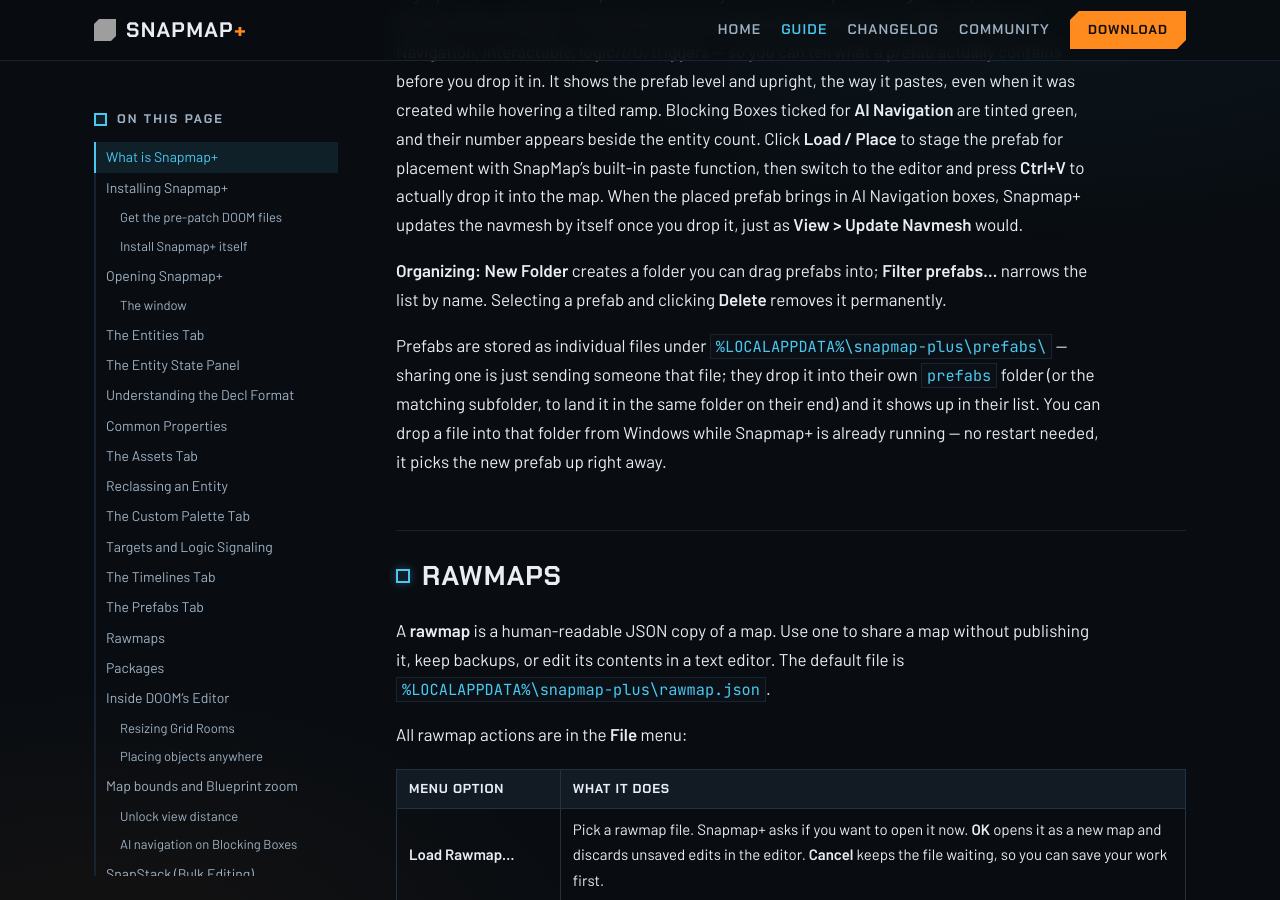
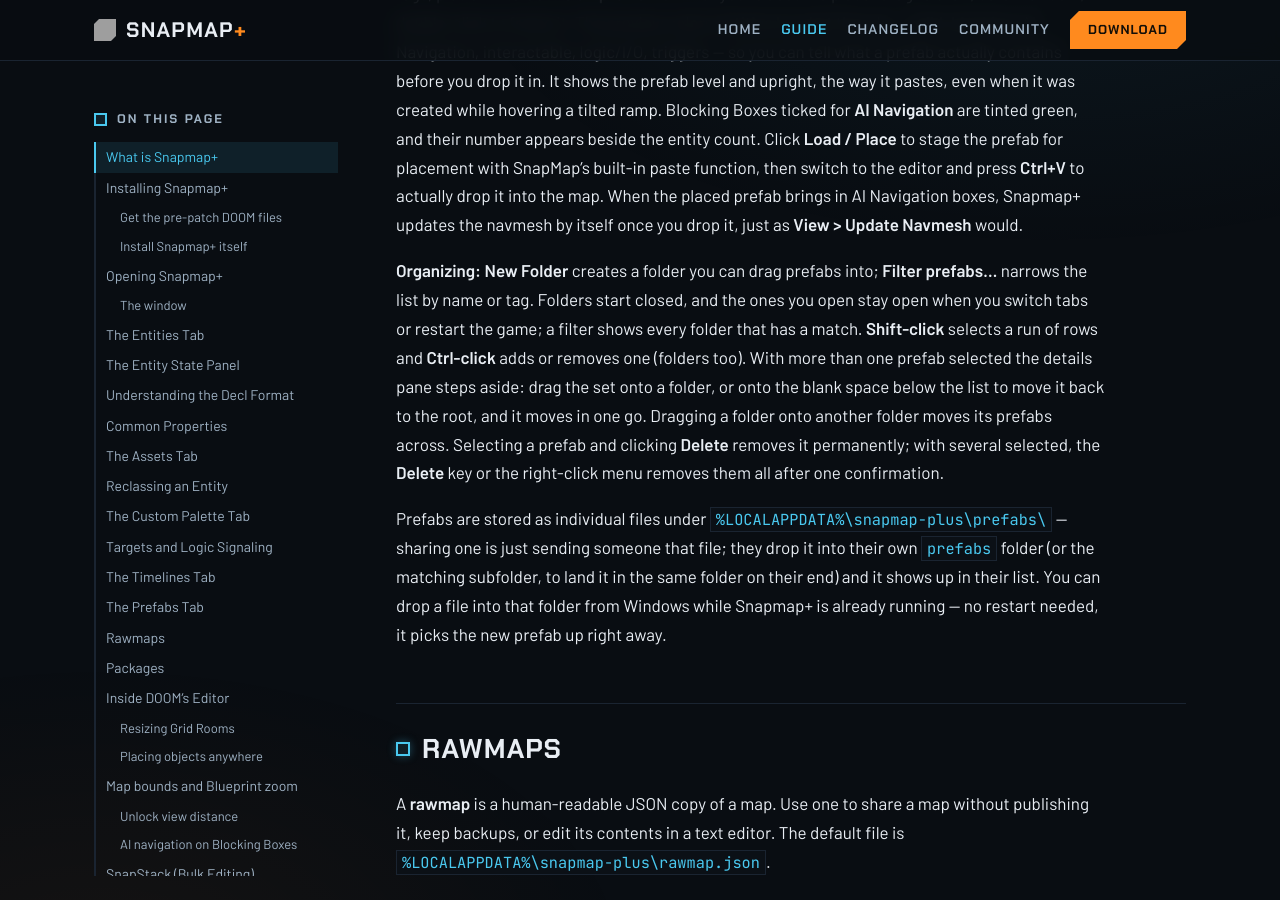
Before and after one commit to doom-snapmap/snapmap-web, a Jekyll site: the page built from site/snapmap-plus-guide.md, in a window 1280 px wide and 900 px high, scrolled down 22408 px. Built offline with Jekyll 4.4.1, drawn with Linux system fonts in a browser that asks for light colours; grey boxes are pictures that could not be loaded.

Commit message:
Describe collapsed prefab folders and multi-selection in the guide
The Prefabs section now says folders start closed and remember their state,
and explains Shift-click and Ctrl-click selection, dragging a set into a
folder or back to the root, and deleting a set.

```diff
--- a/site/snapmap-plus-guide.md
+++ b/site/snapmap-plus-guide.md
@@ -562,7 +562,13 @@
 it, just as **View > Update Navmesh** would.
 
 **Organizing:** **New Folder** creates a folder you can drag prefabs into; **Filter prefabs...** narrows
-the list by name. Selecting a prefab and clicking **Delete** removes it permanently.
+the list by name or tag. Folders start closed, and the ones you open stay open when you switch tabs or
+restart the game; a filter shows every folder that has a match. **Shift-click** selects a run of rows and
+**Ctrl-click** adds or removes one (folders too). With more than one prefab selected the details pane
+steps aside: drag the set onto a folder, or onto the blank space below the list to move it back to the
+root, and it moves in one go. Dragging a folder onto another folder moves its prefabs across. Selecting a
+prefab and clicking **Delete** removes it permanently; with several selected, the **Delete** key or the
+right-click menu removes them all after one confirmation.
 
 Prefabs are stored as individual files under `%LOCALAPPDATA%\snapmap-plus\prefabs\` — sharing one is just
 sending someone that file; they drop it into their own `prefabs` folder (or the matching subfolder, to
```
